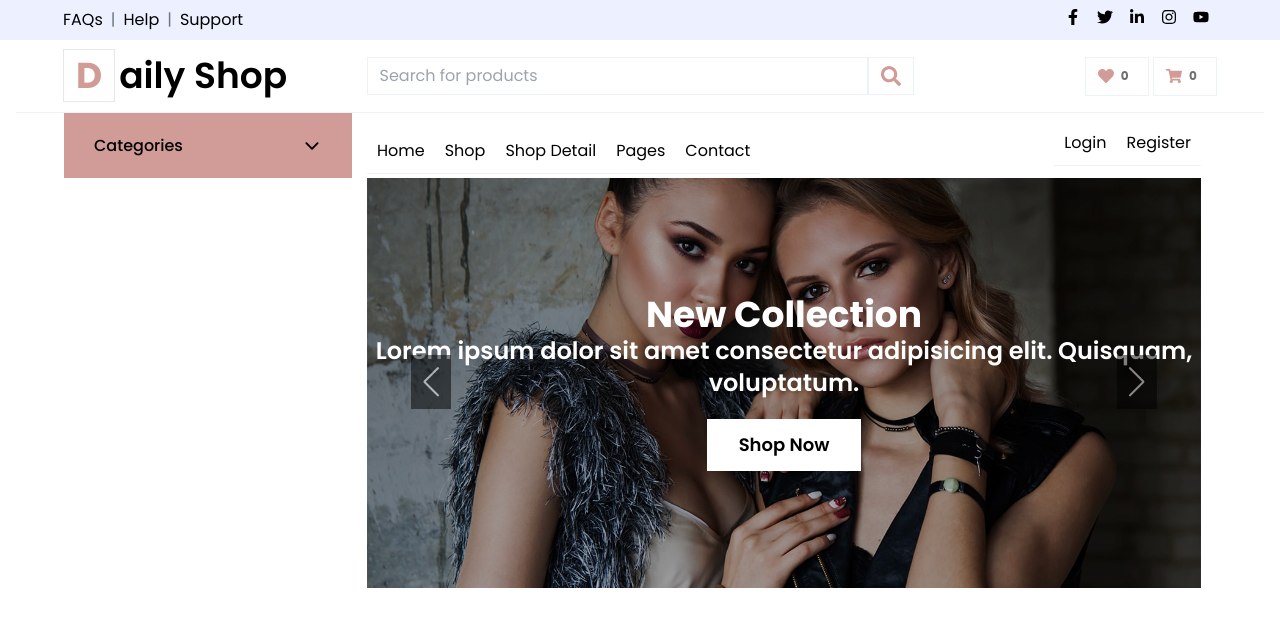
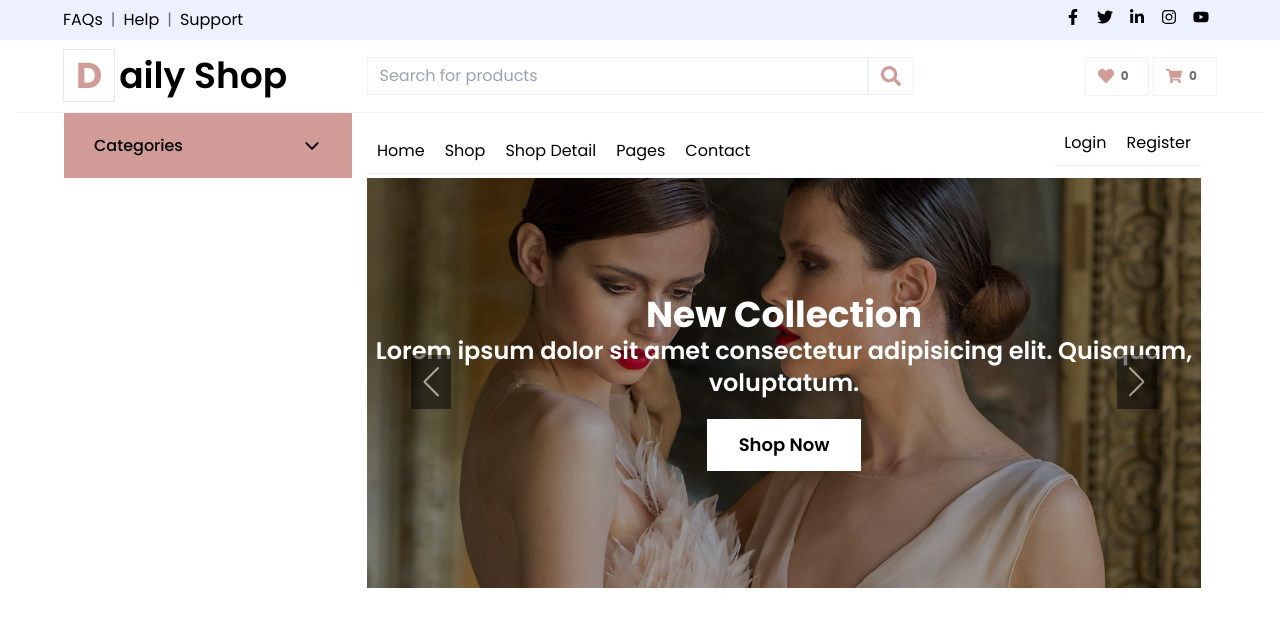
Before and after one commit to Mstfucrr/React-DailyShop, a React (Vite) app: page / in a window 1280 px wide. Shown: the top 626 px of the page. Built offline with nearby package versions, Linux system fonts and the light colour scheme.

Commit message:
fix swiper

```diff
--- a/src/components/Header/HeaderCarousel.tsx
+++ b/src/components/Header/HeaderCarousel.tsx
@@ -1,18 +1,18 @@
-import Swiper from 'swiper';
-import { Navigation, Pagination } from 'swiper/modules';
+// import Swiper from 'swiper';
+import { Autoplay, Navigation, Pagination } from 'swiper/modules';
+import { Swiper, SwiperSlide } from 'swiper/react';
 
 import 'swiper/css';
 import 'swiper/css/navigation';
 import 'swiper/css/pagination';
 
-
-type Props = {
-    images: string[]
-}
-
-const HeaderCarousel = ({ images }: Props) => {
+import carousel1  from '@/assets/images/carousel-1.jpg';
+import carousel2  from '@/assets/images/carousel-2.jpg';
 
 
+const HeaderCarousel = () => {
+
+    /*
         const swiper = new Swiper(
             '.swiper-container', {
             slidesPerView: 1,
@@ -38,45 +38,105 @@ const HeaderCarousel = ({ images }: Props) => {
             },
             modules: [Navigation, Pagination],
         });
+    */
 
 
 
+    const slide = [
+        {
+            img: carousel1,
+            title: 'New Collection',
+            description: 'Lorem ipsum dolor sit amet consectetur adipisicing elit. Quisquam, voluptatum.',
+        },
+        {
+            img: carousel2,
+            title: 'New Collection',
+            description: 'Lorem ipsum dolor sit amet consectetur adipisicing elit. Quisquam, voluptatum.',
+        },
+    ];
+
     return (
+        // <div className="relative w-full overflow-hidden mt-1">
+        //     <div className="swiper-container h-[410px]"
+
+        //     >
+        //         <div className="swiper-wrapper">
+        //             {images.map((image, index) => (
+        //                 <div key={index} className="swiper-slide">
+        //                     <img src={image} alt="" className="w-full h-full object-cover"
+        //                     />
+
+        //                     <div className="absolute top-0 left-0 w-full h-full bg-black bg-opacity-30"></div>
+        //                     <div className="absolute top-0 left-0 w-full h-full flex flex-col justify-center items-center">
+        //                         <h1 className="text-white text-4xl font-bold">New Collection</h1>
+        //                         <p className="text-white font-semibold
+        //                             xl:text-2xl md:text-lg text-sm text-center
+        //                         ">Lorem ipsum dolor sit amet consectetur adipisicing elit. Quisquam, voluptatum.</p>
+        //                         <button className="px-8 py-3 bg-white text-black text-lg font-semibold mt-5 hover:bg-black hover:text-white hover:cursor-pointer hover:transition-all hover:duration-150">Shop Now</button>
+        //                     </div>
+
+        //                 </div>
+        //             ))}
+        //         </div>
+        //         <div className="swiper-button-prev h-full top-[5%] w-[13%]
+        //                 after:bg-black after:opacity-50 after:content-['prev'] after:text-white after:text-[30px] after:p-3
+        //                 after:hover:opacity-90 after:hover:cursor-pointer after:transition-all after:duration-150
+        //             "></div>
+
+
+        //         <div className="swiper-button-next h-full top-[5%] w-[13%]
+        //                 after:bg-black after:opacity-50 after:content-['next'] after:text-white after:text-[30px] after:p-3
+        //                 after:hover:opacity-90 after:hover:cursor-pointer after:transition-all after:duration-150
+        //             "></div>
+
+        //     </div>
+        // </div>
         <div className="relative w-full overflow-hidden mt-1">
-            <div className="swiper-container h-[410px]"
+            <Swiper
+                slidesPerView={1}
+                loop={true}
+                autoplay={{
+                    delay: 3000,
+                }}
+                speed={700}
 
+                navigation={{
+                    nextEl: '.swiper-button-next',
+                    prevEl: '.swiper-button-prev',
+                }}
+                modules={[Navigation, Pagination, Autoplay]}
+                className="h-[410px]"
             >
-                <div className="swiper-wrapper">
-                    {images.map((image, index) => (
-                        <div key={index} className="swiper-slide">
-                            <img src={image} alt="" className="w-full h-full object-cover"
-                            />
-
+                {slide.map((item, index) => (
+                    <SwiperSlide key={index}>
+                        <img src={item.img} alt="" className="w-full h-full object-cover" />
                         <div className="absolute top-0 left-0 w-full h-full bg-black bg-opacity-30"></div>
                         <div className="absolute top-0 left-0 w-full h-full flex flex-col justify-center items-center">
-                                <h1 className="text-white text-4xl font-bold">New Collection</h1>
-                                <p className="text-white font-semibold
-                                    xl:text-2xl md:text-lg text-sm text-center
-                                ">Lorem ipsum dolor sit amet consectetur adipisicing elit. Quisquam, voluptatum.</p>
+                            <h1 className="text-white text-4xl font-bold">{item.title}</h1>
+                            <p className="text-white font-semibold xl:text-2xl md:text-lg text-sm text-center">
+                                {item.description}
+                            </p>
                             <button className="px-8 py-3 bg-white text-black text-lg font-semibold mt-5 hover:bg-black hover:text-white hover:cursor-pointer hover:transition-all hover:duration-150">Shop Now</button>
                         </div>
-
-                        </div>
+                    </SwiperSlide>
                 ))}
-                </div>
                 <div className="swiper-button-prev h-full top-[5%] w-[13%]
                         after:bg-black after:opacity-50 after:content-['prev'] after:text-white after:text-[30px] after:p-3
                         after:hover:opacity-90 after:hover:cursor-pointer after:transition-all after:duration-150
                     "></div>
-
 
                 <div className="swiper-button-next h-full top-[5%] w-[13%]
                         after:bg-black after:opacity-50 after:content-['next'] after:text-white after:text-[30px] after:p-3
                         after:hover:opacity-90 after:hover:cursor-pointer after:transition-all after:duration-150
                     "></div>
 
+            </Swiper>
         </div>
-        </div>
+
+
+
+
+
     )
 }
 
--- a/src/components/Navbar.tsx
+++ b/src/components/Navbar.tsx
@@ -1,13 +1,12 @@
 import useMediaQuery from '@/hooks/useMedia';
 import { useRef, useState } from 'react';
-import carousel1  from '@/assets/images/carousel-1.jpg';
-import carousel2  from '@/assets/images/carousel-2.jpg';
+
 import {
   IoIosArrowDown, IoIosMenu
 } from 'react-icons/io';
 import HeaderCarousel from './Header/HeaderCarousel';
 import { useOnClickOutside } from 'usehooks-ts';
-import { Link, useLocation } from 'react-router-dom';
+import { Link } from 'react-router-dom';
 
 
 const Navbar = () => {
@@ -93,7 +92,7 @@ const Navbar = () => {
               </div>
             </nav>
             { isHomePage &&
-              <HeaderCarousel images={[carousel1,carousel2]} />
+              <HeaderCarousel />
             }
           </div>
         </div>
```
Lines whose indentation alone changed are shown as unchanged.
